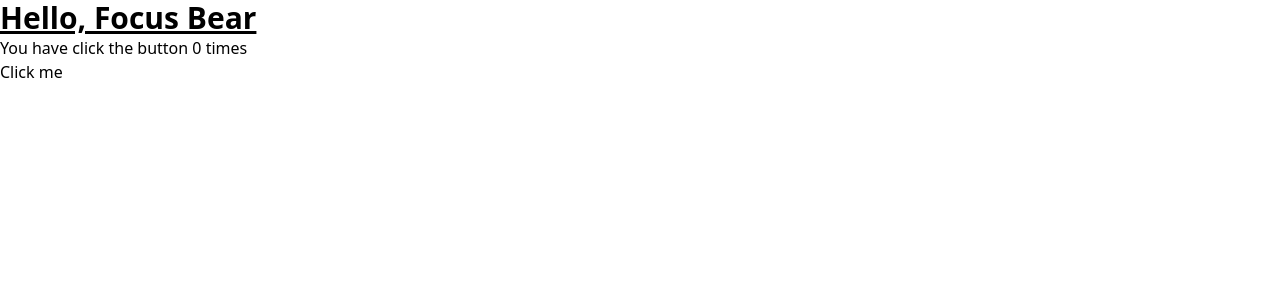
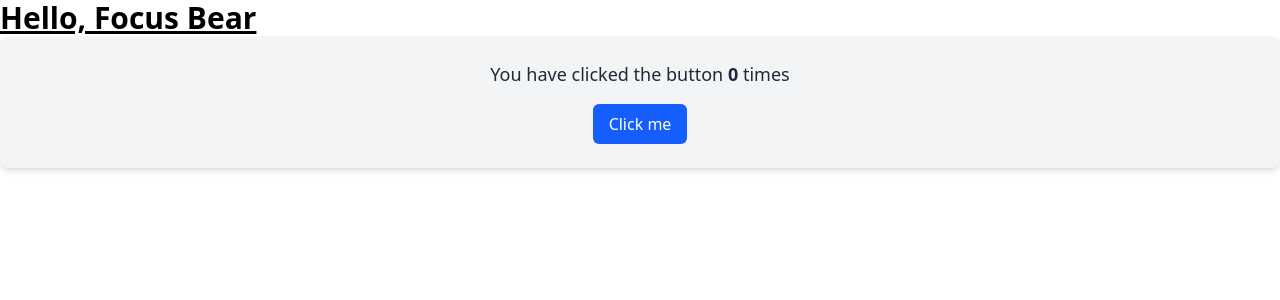
Before and after one commit to Zheng5005/Zheng5005-intern-repo, a React (Vite) app in the folder react-fundamentals/: page / in a window 1280 px wide. Shown: the top 300 px of the page. Built offline with nearby package versions, Linux system fonts and the light colour scheme.

Commit message:
Issue #29

```diff
--- a/react-fundamentals/src/components/Counter.jsx
+++ b/react-fundamentals/src/components/Counter.jsx
@@ -1,13 +1,22 @@
 import { useState } from "react";
 
 export default function Counter() {
-  const [count, setCount] = useState(0)
+  const [count, setCount] = useState(0);
 
   return (
-    <div>
-      <p>You have click the button {count} times</p>
+    <div className="flex flex-col items-center gap-4 rounded-lg bg-gray-100 p-6 shadow-md">
+      <p className="text-lg text-gray-800">
+        You have clicked the button <span className="font-semibold">{count}</span>{" "}
+        times
+      </p>
 
-      <button onClick={() => setCount((c) => c + 1)}>Click me</button>
+      <button
+        type="button"
+        onClick={() => setCount((c) => c + 1)}
+        className="rounded-md bg-blue-600 px-4 py-2 text-white transition hover:bg-blue-700 focus:outline-none focus:ring-2 focus:ring-blue-400 hover:cursor-pointer"
+      >
+        Click me
+      </button>
     </div>
-  )
+  );
 }
```
Also changed, not shown: 1 other file (tests, documents, lock files or other folders).
